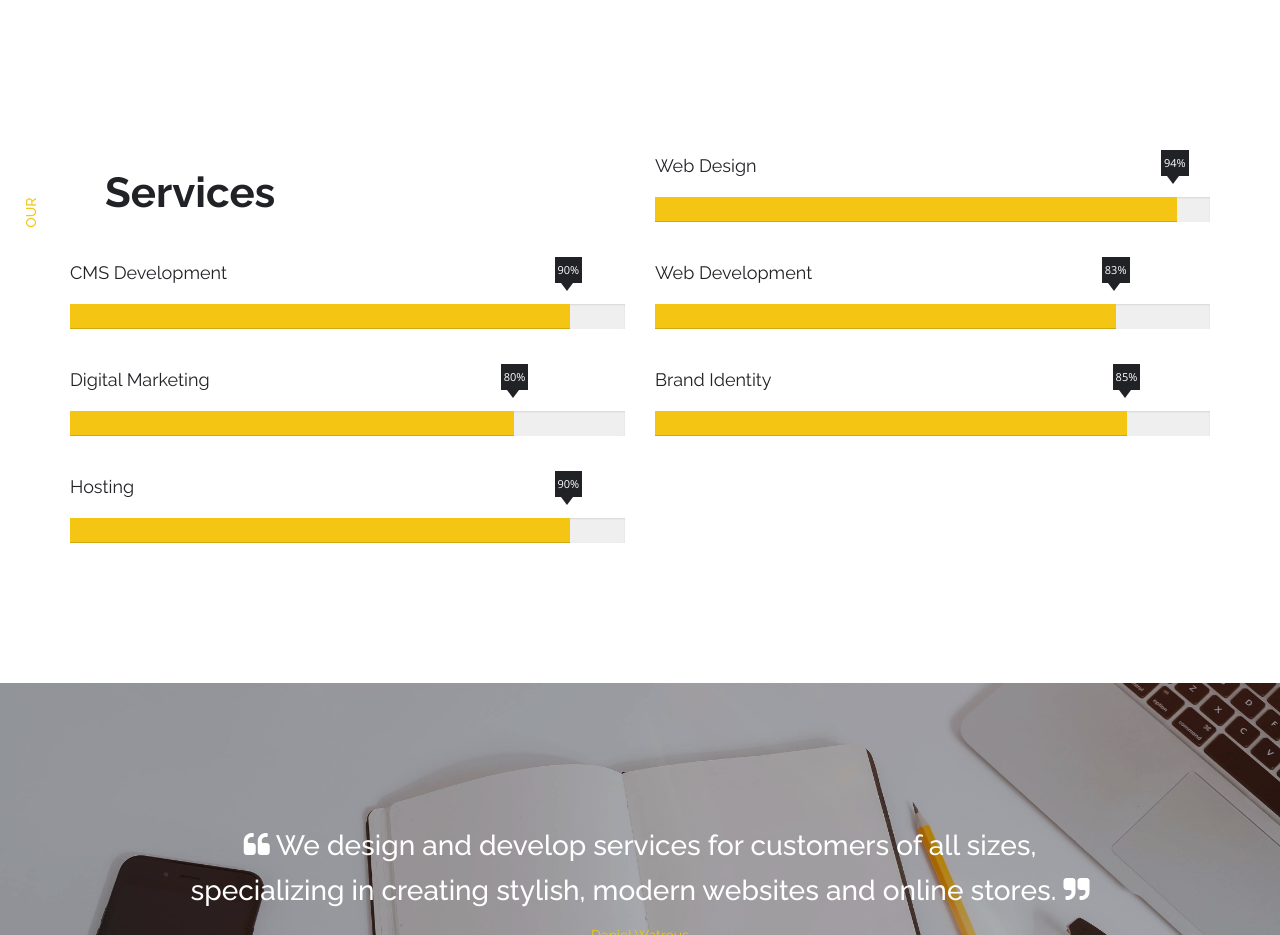
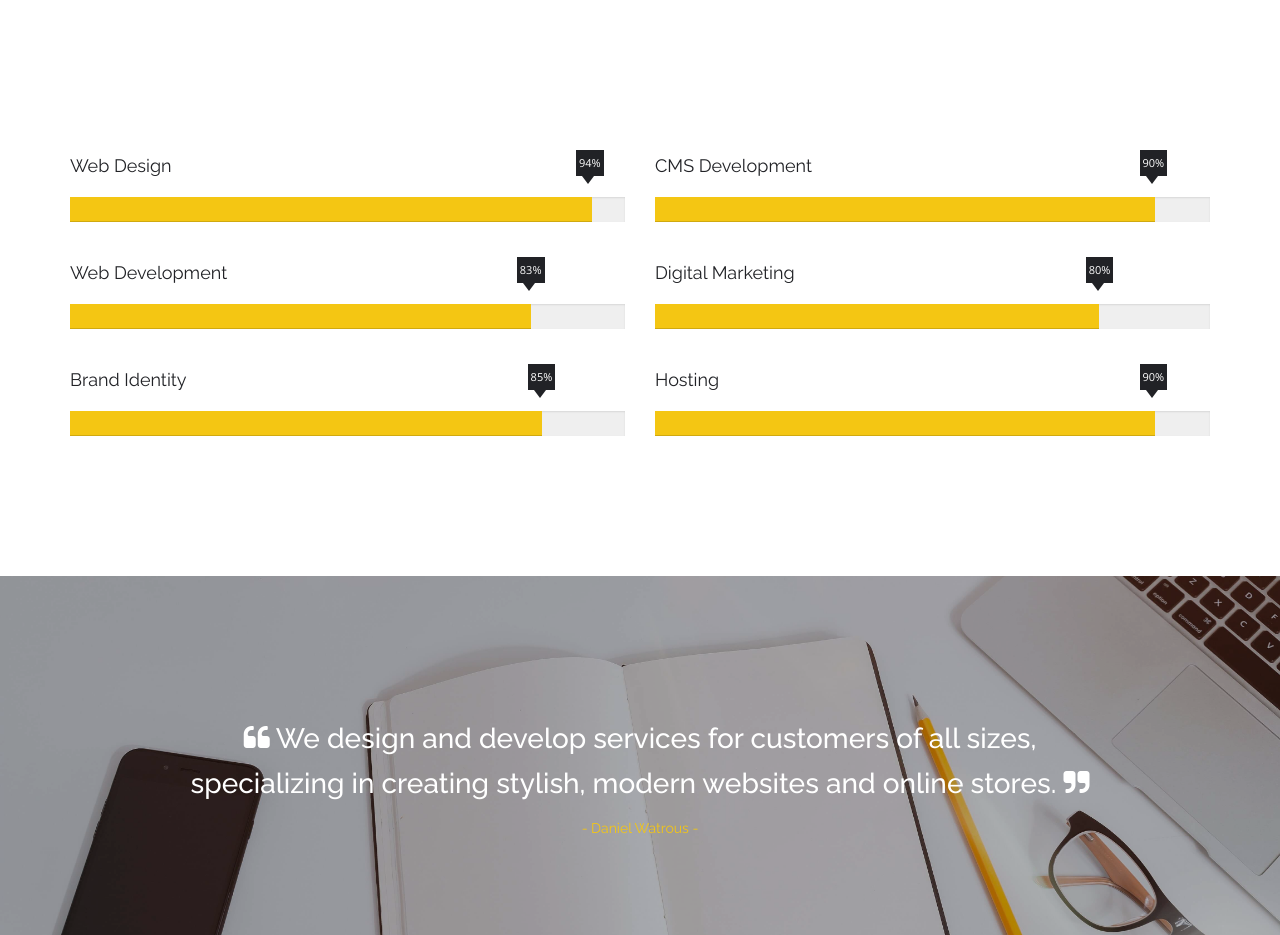
Before and after one commit to AnubhavKumarSingh99/allyndia, a plain HTML site: page index.html in a window 1280 px wide. Shown: the part 1940-2875 px from the top of the page. Drawn offline with nearby package versions, Linux system fonts and the light colour scheme; some packages are replaced by stand-ins of ours.

Commit message:
Update index.html
asasas

```diff
--- a/index.html
+++ b/index.html
@@ -474,7 +474,7 @@
 
                     <!-- Progress Bars -->
                     <div class="row wow fadeInUp">
-                         <div class="col-md-6 col-sm-6 wow slideInLeft" data-wow-duration="1s">
+<!--                          <div class="col-md-6 col-sm-6 wow slideInLeft" data-wow-duration="1s">
 
                             <div id="about-left">
                                 <div class="vertical-heading">
@@ -483,7 +483,7 @@
                                 </div>
                             </div>
 
-                        </div>
+                        </div> -->
 
                         <div class="col-md-6 col-sm-6">
 
```
